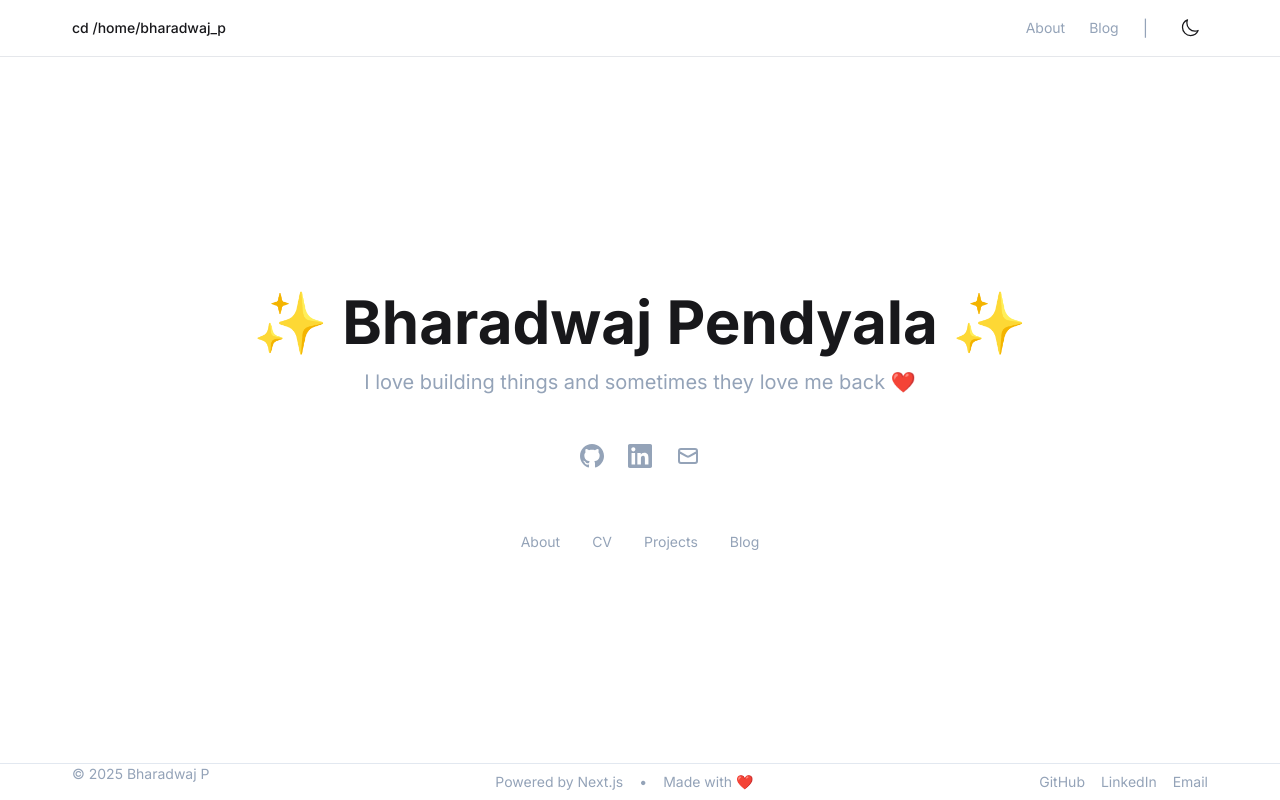
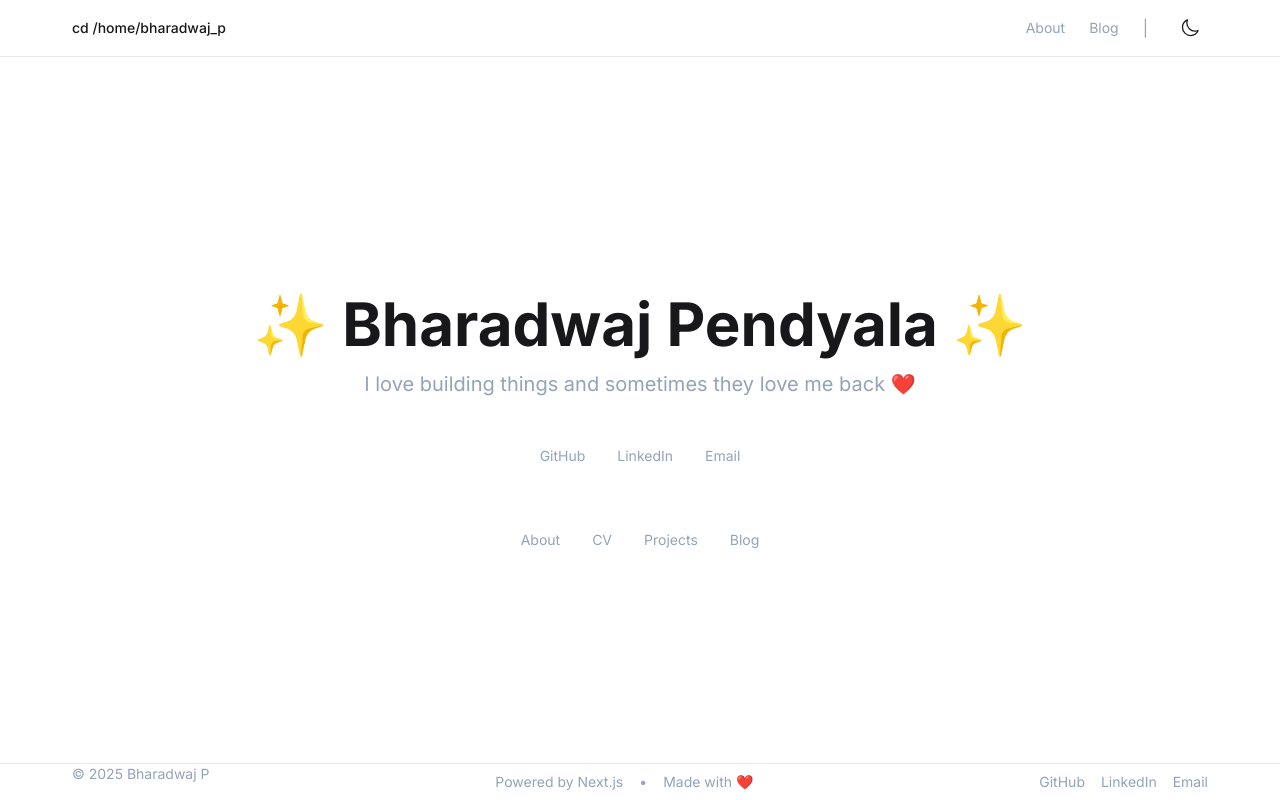
Before and after one commit to bharadwaj-pendyala/bharad-portfolio, a Next.js app: page /bharad-portfolio/ in a window 1280 px wide. Built offline with nearby package versions, Linux system fonts and the light colour scheme.

Commit message:
fix: replace SVG icons with simple text links

```diff
--- a/src/app/page.tsx
+++ b/src/app/page.tsx
@@ -14,19 +14,16 @@ export default function Home(): JSX.Element {
           I love building things and sometimes they love me back ❤️
         </p>
 
-        {/* Social Links */}
-        <div className="mb-16 flex items-center justify-center space-x-6">
+        {/* Social Links - Simple Text */}
+        <div className="mb-16 flex items-center justify-center space-x-8">
           {siteConfig.social.github && (
             <a
               href={siteConfig.social.github}
               target="_blank"
               rel="noopener noreferrer"
-              className="text-muted transition-colors hover:text-foreground"
-              aria-label="GitHub"
+              className="text-sm text-muted transition-colors hover:text-foreground"
             >
-              <svg className="h-6 w-6" fill="currentColor" viewBox="0 0 24 24">
-                <path d="M12 0c-6.626 0-12 5.373-12 12 0 5.302 3.438 9.8 8.207 11.387.599.111.793-.261.793-.577v-2.234c-3.338.726-4.033-1.416-4.033-1.416-.546-1.387-1.333-1.756-1.333-1.756-1.089-.745.083-.729.083-.729 1.205.084 1.839 1.237 1.839 1.237 1.07 1.834 2.807 1.304 3.492.997.107-.775.418-1.305.762-1.604-2.665-.305-5.467-1.334-5.467-5.931 0-1.311.469-2.381 1.236-3.221-.124-.303-.535-1.524.117-3.176 0 0 1.008-.322 3.301 1.23.957-.266 1.983-.399 3.003-.404 1.02.005 2.047.138 3.006.404 2.291-1.552 3.297-1.23 3.297-1.23.653 1.653.242 2.874.118 3.176.77.84 1.235 1.911 1.235 3.221 0 4.609-2.807 5.624-5.479 5.921.43.372.823 1.102.823 2.222v3.293c0 .319.192.694.801.576 4.765-1.589 8.199-6.086 8.199-11.386 0-6.627-5.373-12-12-12z" />
-              </svg>
+              GitHub
             </a>
           )}
 
@@ -35,34 +32,18 @@ export default function Home(): JSX.Element {
               href={siteConfig.social.linkedin}
               target="_blank"
               rel="noopener noreferrer"
-              className="text-muted transition-colors hover:text-foreground"
-              aria-label="LinkedIn"
+              className="text-sm text-muted transition-colors hover:text-foreground"
             >
-              <svg className="h-6 w-6" fill="currentColor" viewBox="0 0 24 24">
-                <path d="M20.447 20.452h-3.554v-5.569c0-1.328-.027-3.037-1.852-3.037-1.853 0-2.136 1.445-2.136 2.939v5.667H9.351V9h3.414v1.561h.046c.477-.9 1.637-1.85 3.37-1.85 3.601 0 4.267 2.37 4.267 5.455v6.286zM5.337 7.433c-1.144 0-2.063-.926-2.063-2.065 0-1.138.92-2.063 2.063-2.063 1.14 0 2.064.925 2.064 2.063 0 1.139-.925 2.065-2.064 2.065zm1.782 13.019H3.555V9h3.564v11.452zM22.225 0H1.771C.792 0 0 .774 0 1.729v20.542C0 23.227.792 24 1.771 24h20.451C23.2 24 24 23.227 24 22.271V1.729C24 .774 23.2 0 22.222 0h.003z" />
-              </svg>
+              LinkedIn
             </a>
           )}
 
           {siteConfig.social.email && (
             <a
               href={`mailto:${siteConfig.social.email}`}
-              className="text-muted transition-colors hover:text-foreground"
-              aria-label="Email"
+              className="text-sm text-muted transition-colors hover:text-foreground"
             >
-              <svg
-                className="h-6 w-6"
-                fill="none"
-                stroke="currentColor"
-                viewBox="0 0 24 24"
-              >
-                <path
-                  strokeLinecap="round"
-                  strokeLinejoin="round"
-                  strokeWidth={2}
-                  d="M3 8l7.89 4.26a2 2 0 002.22 0L21 8M5 19h14a2 2 0 002-2V7a2 2 0 00-2-2H5a2 2 0 00-2 2v10a2 2 0 002 2z"
-                />
-              </svg>
+              Email
             </a>
           )}
         </div>
```
